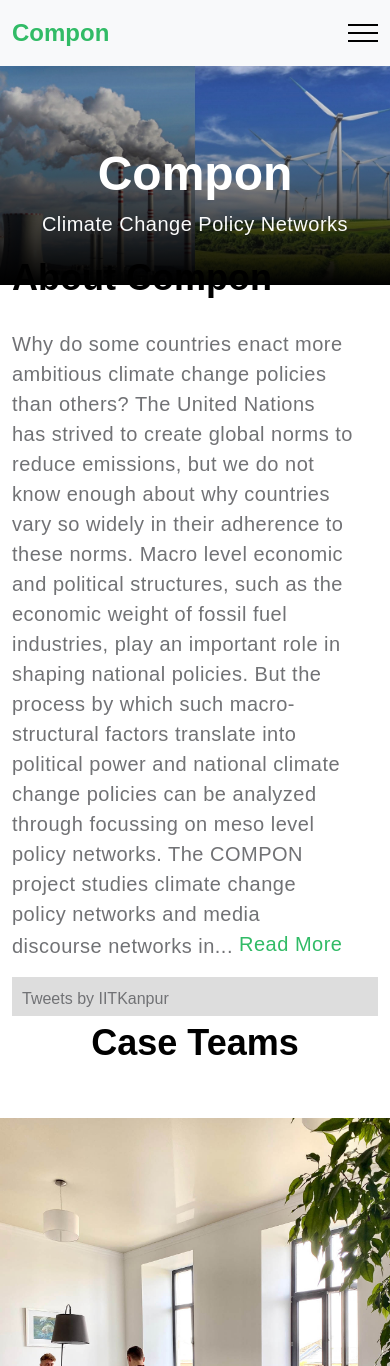
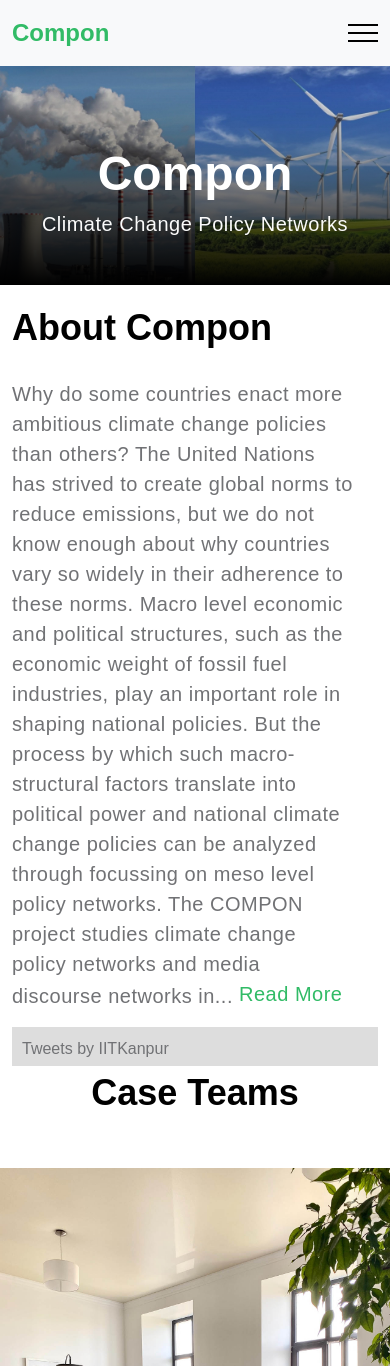
Before and after one commit to omisingh671/compon, a PHP site: page / in a window 390 px wide. Shown: the top 1366 px of the page. Run offline with PHP 8.4, Linux system fonts and the light colour scheme; some libraries are stand-ins or nearby versions; some web fonts are replaced.

Commit message:
CSS Home Page Update

```diff
--- a/css/style.css
+++ b/css/style.css
@@ -698,6 +698,8 @@ strong {
   .news .col-12 .news-two-column:first-child {
     margin-bottom: 38px;
   }
+
+  #about{margin-top: 0px !important;
 }
 
 @media screen and (max-width: 767px) {
```
